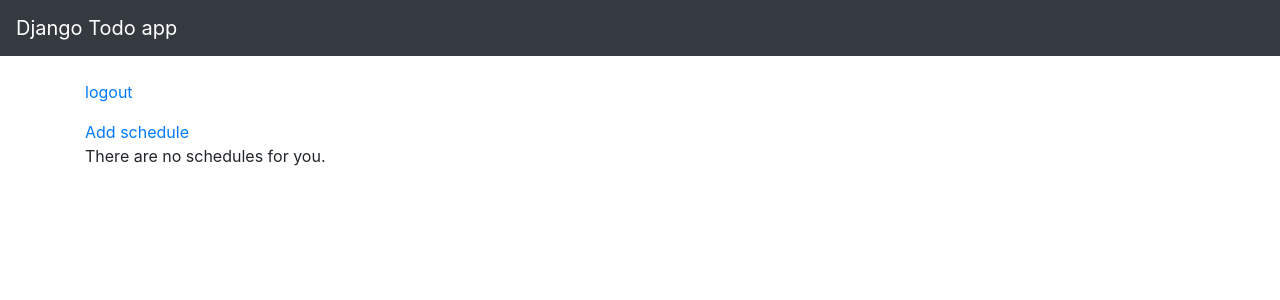
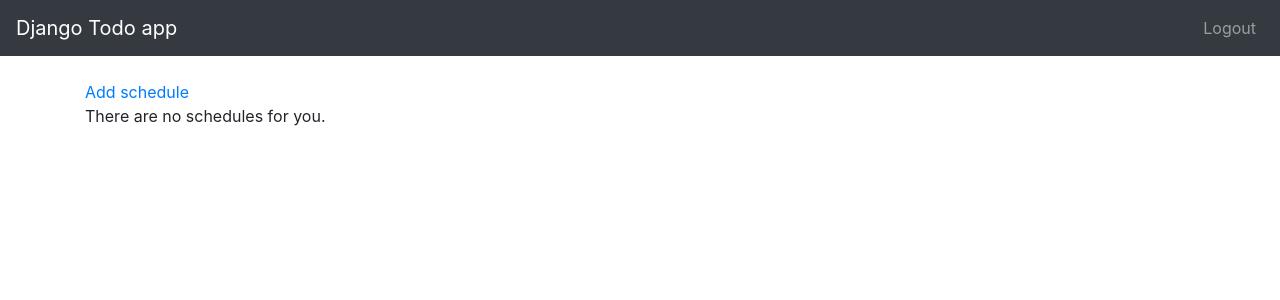
Before and after one commit to xamfy/django-todo, a Django app: page / in a window 1280 px wide. Shown: the top 300 px of the page. Run offline with Django 3.2, Linux system fonts and the light colour scheme; the visitor is signed in with stand-in values (Sample User, id 1); data that the repository does not hold is empty; some libraries are stand-ins or nearby versions.

Commit message:
Add logout to navbar

```diff
--- a/main/templates/base.html
+++ b/main/templates/base.html
@@ -31,10 +31,17 @@
     </style>
   </head>
   <body>
-    <nav class="navbar navbar-dark bg-dark">
+    <nav class="navbar navbar-expand-sm bg-dark navbar-dark">
       <a class="navbar-brand" href="{% url 'home' %}">
         Django Todo app
       </a>
+      {% if request.user.is_authenticated %}
+      <ul class="navbar-nav ml-auto">
+        <li class="nav-item">
+          <a class="nav-link" href="{% url 'logout' %}">Logout</a>
+        </li>
+      </ul>
+      {% endif %}
     </nav>
     <br />
     <!-- <h4>{{ request.user }}</h4> -->
--- a/main/templates/home.html
+++ b/main/templates/home.html
@@ -5,7 +5,6 @@
 {% if not user.is_authenticated %}
 <p>Please <a href="{% url 'login' %}">login</a> to create schedules</p>
 {% else %}
-<p><a href="{% url 'logout' %}">logout</a></p>
 
 <a href="{% url 'add' %}">Add schedule</a>
 
```
